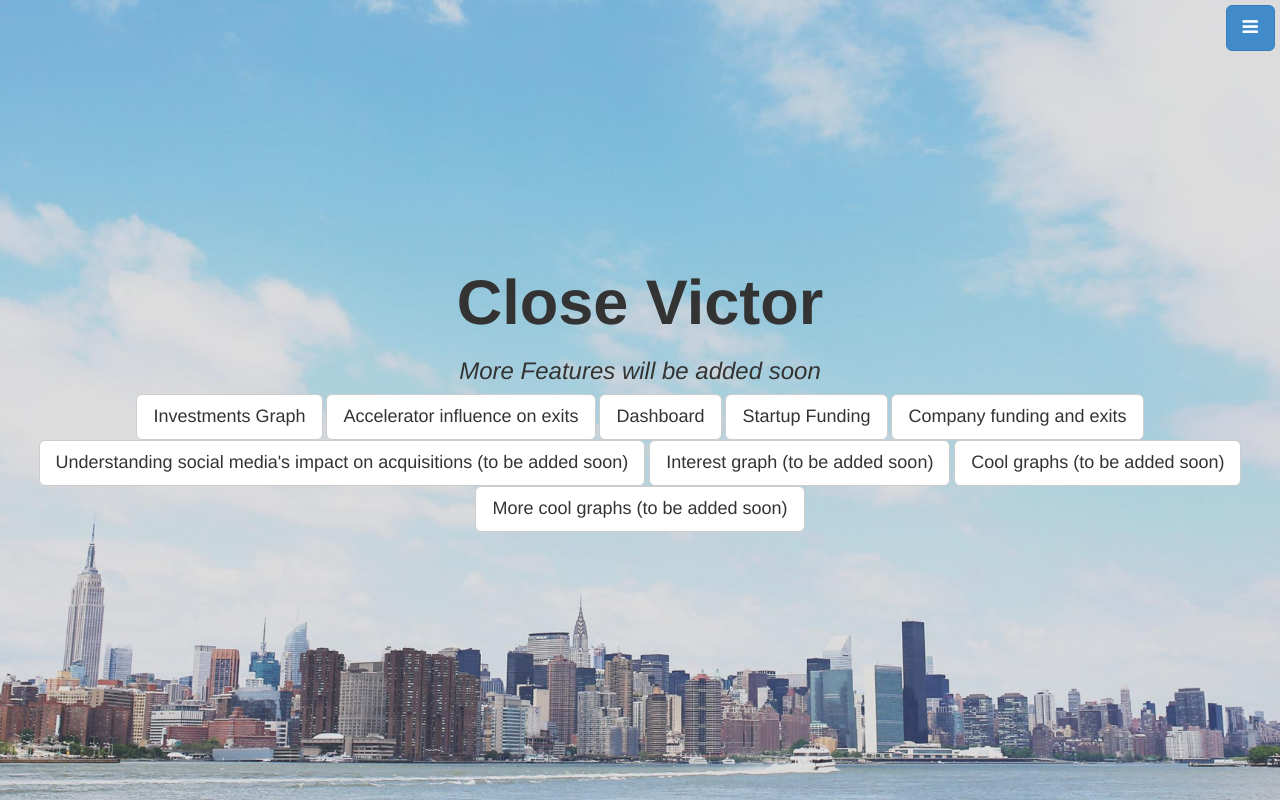
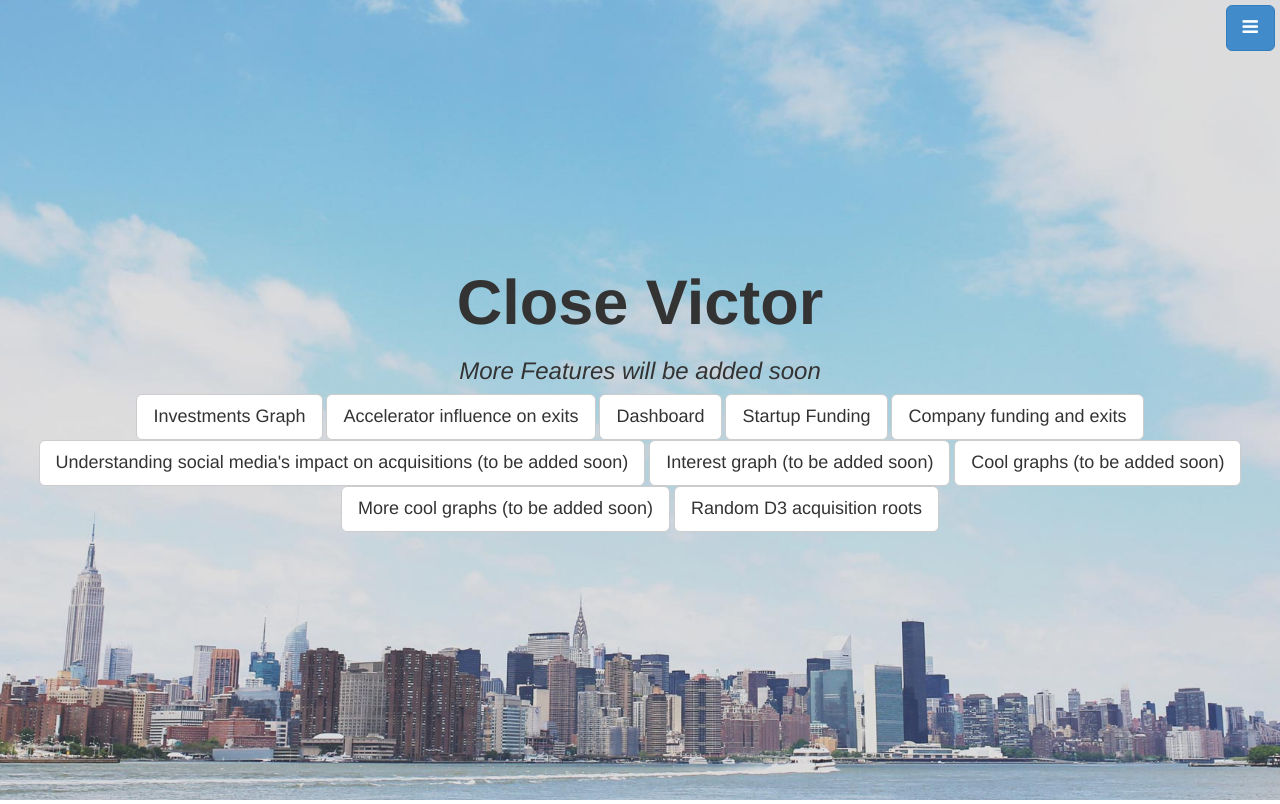
Before and after one commit to victormoussalem/close_victor, a Flask app: page / in a window 1280 px wide. Shown: the top 804 px of the page. Run offline with Flask 2, Linux system fonts and the light colour scheme; some libraries are stand-ins or nearby versions.

Commit message:
added acquisition roots

```diff
--- a/app/templates/close-victor-index.html
+++ b/app/templates/close-victor-index.html
@@ -55,6 +55,7 @@
             <a href="#" class="btn btn-default btn-lg">Interest graph (to be added soon)</a>
             <a href="#" class="btn btn-default btn-lg">Cool graphs (to be added soon)</a>
             <a href="#" class="btn btn-default btn-lg">More cool graphs (to be added soon)</a>
+            <a href="/root" class="btn btn-default btn-lg">Random D3 acquisition roots</a>
 <!--            <a href="/static/redirect" class="btn btn-default btn-lg">Interactive Investments Graphs</a>  -->
         </div>
     </div>
--- a/app/templates/index.html
+++ b/app/templates/index.html
@@ -5,7 +5,6 @@
 	<script src="http://d3js.org/topojson.v1.min.js"></script>
 <!--	<script src=".../js/jquery-1.11.0.min.js"></script>
 	<script src=".../js/script.js"></script> -->
-	<p>This site will be updated shortly! Thank you!</p>
 </head>
 <style>
 
```
